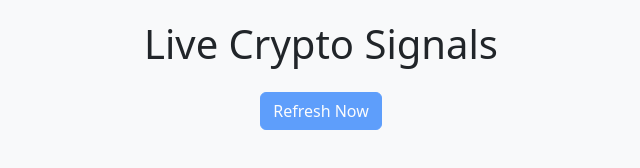
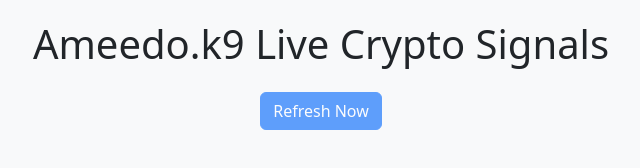
Before and after one commit to A-mansir/Live-Signal, a plain HTML site: page Index.html in a window 1280 px wide. Shown: the whole page, without its empty margins (319-959 px from the left). Drawn offline with nearby package versions, Linux system fonts and the light colour scheme; no server answers.

Commit message:
Update Index.html

```diff
--- a/Index.html
+++ b/Index.html
@@ -2,7 +2,7 @@
 <html lang="en">
 <head>
   <meta charset="UTF-8">
-  <title>Crypto Signal Dashboard</title>
+  <title>Ameedo.k9 Crypto Signal Dashboard</title>
   <meta name="viewport" content="width=device-width, initial-scale=1">
   <link href="https://cdn.jsdelivr.net/npm/bootstrap@5.3.0/dist/css/bootstrap.min.css" rel="stylesheet">
   <style>
@@ -15,7 +15,7 @@
 </head>
 <body>
 <div class="container">
-  <h1 class="mb-4 text-center">Live Crypto Signals</h1>
+  <h1 class="mb-4 text-center">Ameedo.k9 Live Crypto Signals</h1>
   <div class="d-flex justify-content-center mb-3">
     <button id="btn-refresh" class="btn btn-primary">Refresh Now</button>
   </div>
```
